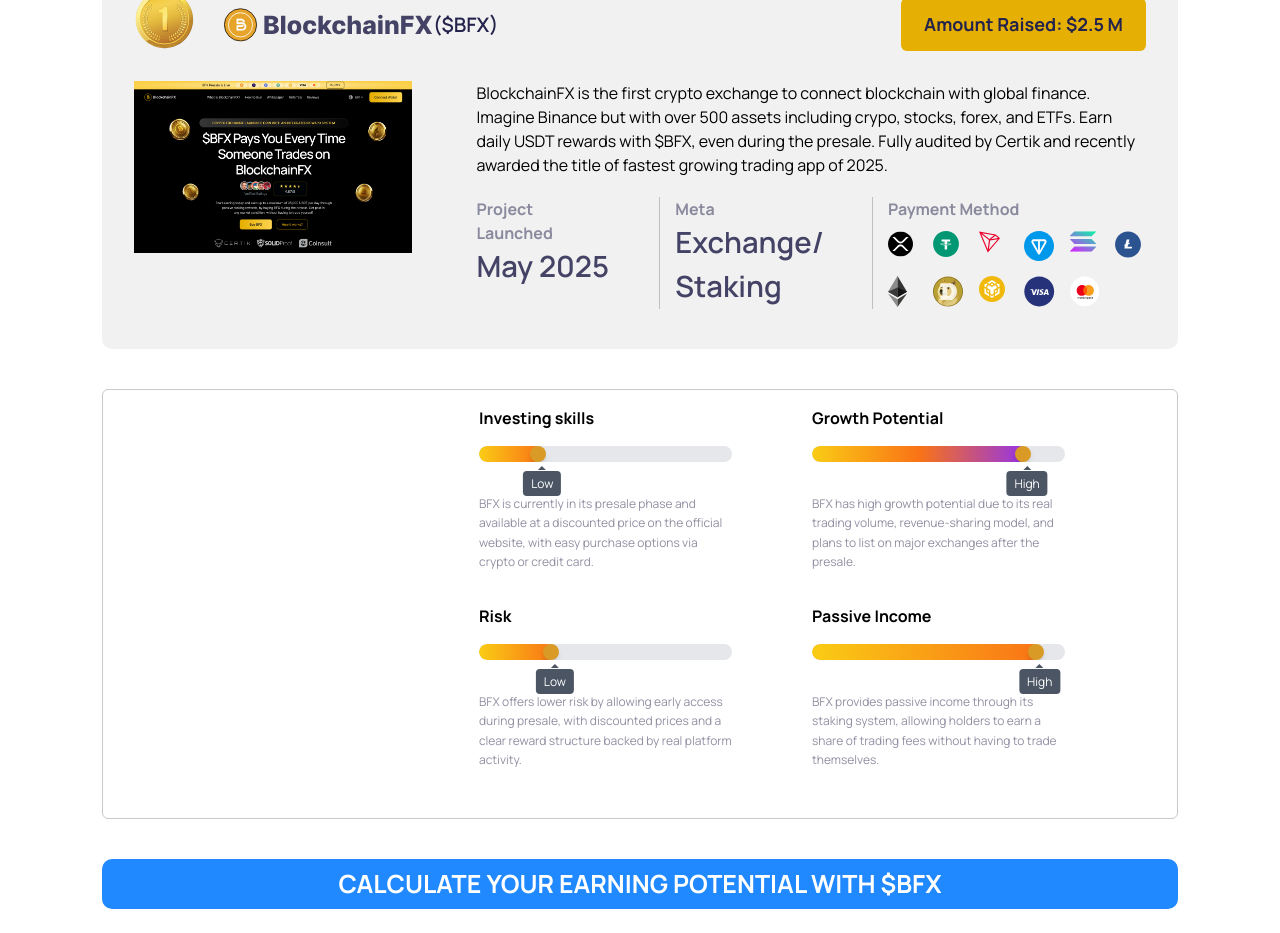
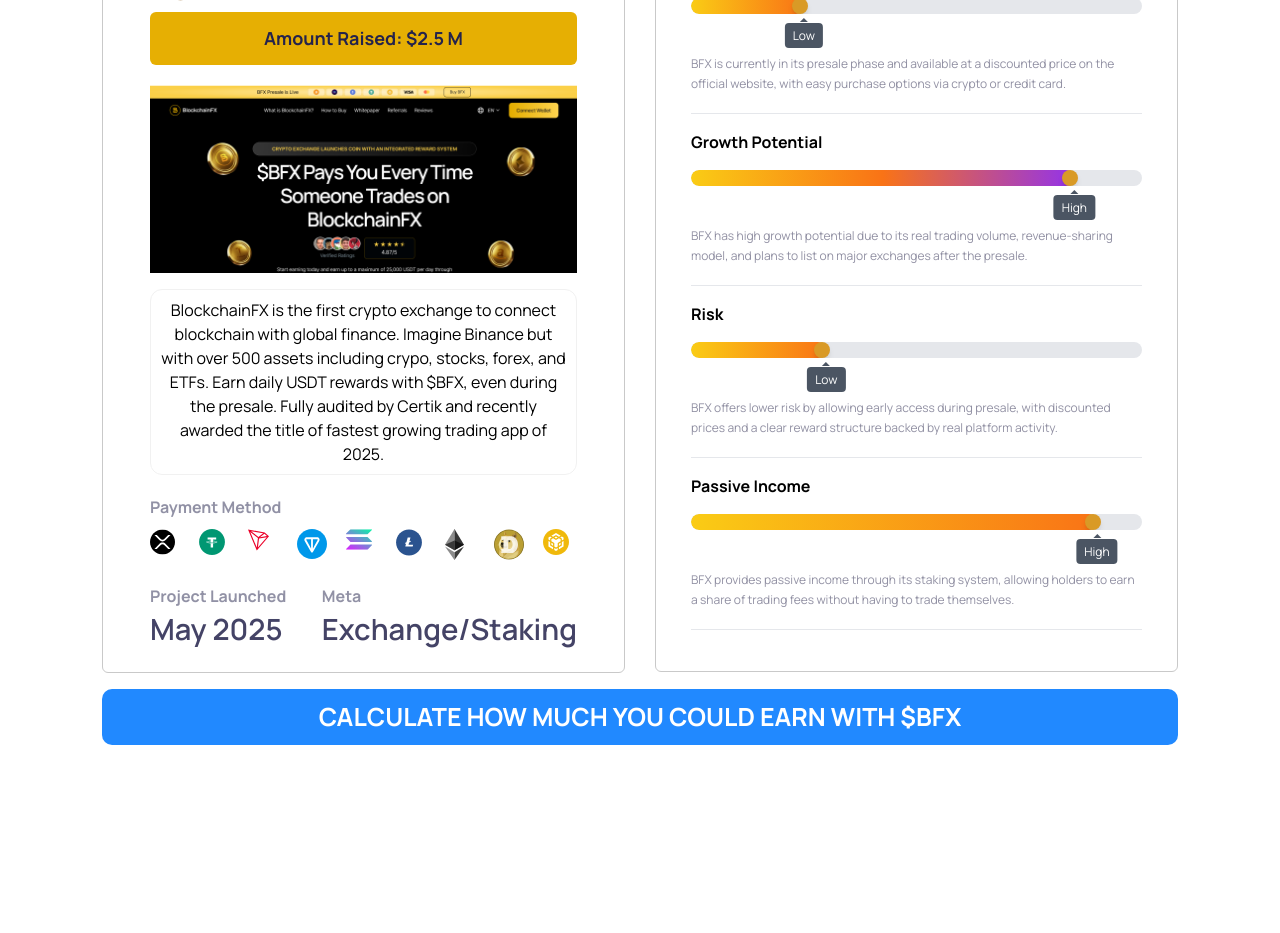
Before and after one commit to Cosmo-US-LLC/bfx-quiz-white-theme, a React (Create React App) app: page /quiz/best-crypto-project in a window 1280 px wide. Shown: the part 340-1273 px from the top of the page. After the commit the page ends 1109 px from the top, so only its background shows below. Built offline with nearby package versions, Linux system fonts and the light colour scheme.

Commit message:
slides design updated

```diff
--- a/src/pages/BestCrypto.jsx
+++ b/src/pages/BestCrypto.jsx
@@ -5,7 +5,7 @@
 import imgby from "../assets/quiz/card_quiz.png";
 import madle from "../assets/BestCrypto/madle.svg";
 import bfx from "../assets/BestCrypto/bfx.svg";
-import bfx_img from "../assets/BestCrypto/bfx_img.webp";
+import bfx_img from "../assets/BestCrypto/bfx_img_des.webp";
 import bfx_sv_1 from "../assets/BestCrypto/bfx_q (1).svg";
 import bfx_sv_2 from "../assets/BestCrypto/bfx_q (2).svg";
 import bfx_sv_3 from "../assets/BestCrypto/bfx_q (3).svg";
@@ -67,7 +67,7 @@
   return (
     <div
       ref={progressRef}
-      className="transition-all duration-1000 rounded-lg"
+      className="transition-all duration-1000  border-b border-[#D6D6D]"
       style={{
         opacity: isVisible ? 1 : 0,
         transform: isVisible ? "translateY(0)" : "translateY(30px)",
@@ -76,7 +76,7 @@
     >
       <h3 className="text-[16px] font-[700] text-[#000] mb-4">{title}</h3>
 
-      <div className="relative mb-8">
+      <div className="relative mb-10">
         <div className="relative w-full h-4 overflow-hidden bg-gray-200 rounded-full">
           <div
             className={`h-4 rounded-full ${color} relative`}
@@ -106,7 +106,7 @@
       </div>
 
       <p
-        className="text-[#9190A3] text-[12px] font-[400] mt-2 leading-relaxed"
+        className="text-[#9190A3] text-[12px] font-[400] pb-5 leading-relaxed"
         style={{
           opacity: isVisible ? 1 : 0,
           transition: "opacity 1.5s ease-out",
@@ -156,12 +156,6 @@
     {
       img: bfx_sv_9,
     },
-    {
-      img: bfx_sv_11,
-    },
-    {
-      img: bfx_sv_10,
-    }
   ];
   const progressData = [
     {
@@ -228,11 +222,12 @@
           </p>
         </div>
 
-        <div className="max-w-[1076px] relative bg-[#F1F1F1] rounded-[10px] mt-4 px-[32px] pt-[61px] pb-[40px] mb-4 mx-auto  w-full">
-          <div className="flex items-center justify-between">
+      <div className="flex items-center gap-x-[30px] max-w-[1076px] ">
+          <div className=" relative overflow-hidden border border-[#C9C9C9] min-h-[750px] rounded-[6px] px-[47px] pb-[20px] pt-[32px] mx-auto  w-[50%] max-w-[523px]">
+          <div className="">
             <div className="flex items-center">
               <div className="w-[90px]">
-                <img src={madle} className="absolute top-[-1%]" alt="" />
+                <img src={madle} className="absolute top-[-5%]" alt="" />
               </div>
               <div className="flex items-center">
                 <img src={bfx} alt="" />
@@ -241,34 +236,41 @@
                 </p>
               </div>
             </div>
-            <div className="flex justify-between space-x-4">
-              <button className="text-[#24234C] text-[18px] font-[700] bg-[#E6AF03] rounded-[6px] px-[23px] py-[13px]">
+            <div className="flex justify-between mt-6">
+              <button className="text-[#24234C] text-[18px] font-[700] w-[100%] bg-[#E6AF03] rounded-[6px] px-[23px] py-[13px]">
                 Amount Raised: $2.5 M
               </button>
-              {/* <button className="text-[#ffff] text-[18px] font-[700] bg-[#2189FF] rounded-[10px] px-[23px] py-[13px]">
-                Visit Site
-              </button> */}
             </div>
           </div>
-          <div className="flex justify-between pt-[30px] space-x-[4rem]">
-            <div className="max-w-[278.474px]">
+          <div className="pt-[20px]">
+            <div className="">
               <img src={bfx_img} alt="" />
             </div>
-            <div className="">
-              <p className="text-[16px] text-[#000]">
-                BlockchainFX is the first crypto exchange to connect blockchain
-                with global finance. Imagine Binance but with over 500 assets
-                including crypo, stocks, forex, and ETFs. Earn daily USDT
-                rewards with $BFX, even during the presale. Fully audited by
-                Certik and recently awarded the title of fastest growing trading
-                app of 2025.
+            <div className="pt-[16px]">
+              <p className="text-[16px] text-[#000] p-2 border border-[#F1F1F1] rounded-[12px] text-center">
+              BlockchainFX is the  first crypto exchange to connect blockchain with global finance. Imagine Binance but with over 500 assets including crypo, stocks, forex, and ETFs. Earn daily USDT rewards with $BFX, even during the presale. Fully audited by Certik and recently awarded the title of fastest growing trading app of 2025.
               </p>
-              <div className="flex justify-between pt-[20px]">
-                <div
-                  className="pr-[48px] "
-                  style={{
-                    borderRight: "1px solid rgba(0, 0, 0, 0.20)",
-                  }}
+              <div className=" pt-[20px]">
+                 <div className="">
+                  <p
+                    style={{
+                      color: "rgba(36, 35, 76, 0.50)",
+                    }}
+                    className="text-[16px] text-[rgba(36, 35, 76, 0.50)] font-[700]"
+                  >
+                    Payment Method
+                  </p>
+                  <div className="grid grid-cols-9  gap-[15px] pt-[10px]">
+                    {iconData.map((item) => (
+                      <div>
+                        <img src={item.img} alt="" />
+                      </div>
+                    ))}
+                  </div>
+                </div>
+               <div className="flex justify-between mt-6">
+                 <div
+                  className=""
                 >
                   <p
                     style={{
@@ -283,10 +285,7 @@
                   </h3>
                 </div>
                 <div
-                  className="pr-[48px] pl-[15px] "
-                  style={{
-                    borderRight: "1px solid rgba(0, 0, 0, 0.20)",
-                  }}
+                  className=""
                 >
                   <p
                     style={{
@@ -297,46 +296,20 @@
                     Meta
                   </p>
                   <h3 className="text-[#444366] text-[29.2px] font-[600]">
-                    Exchange/ <br /> Staking
+                    Exchange/Staking
                   </h3>
                 </div>
-                <div className="pl-[15px]">
-                  <p
-                    style={{
-                      color: "rgba(36, 35, 76, 0.50)",
-                    }}
-                    className="text-[16px] text-[rgba(36, 35, 76, 0.50)] font-[700]"
-                  >
-                    Payment Method
-                  </p>
-                  <div className="grid grid-cols-6 gap-[15px] pt-[10px]">
-                    {iconData.map((item) => (
-                      <div>
-                        <img src={item.img} alt="" />
-                      </div>
-                    ))}
-                  </div>
-                </div>
+               </div>
               </div>
             </div>
           </div>
         </div>
         <div
-          className="max-w-[1076px] overflow-hidden mb-[2rem] mt-6 pb-[3rem] pt-[1rem] w-[100%] relative mx-auto border border-[#C9C9C9] rounded-[6px]"
+          className="overflow-hidden py-[35px] min-h-[750px] w-[50%] max-w-[523px] relative mx-auto border border-[#C9C9C9] rounded-[6px]"
           style={{}}
         >
           <div className="">
-            <div className="absolute -bottom-[1%] left-4  ">
-              {/* <img src={imgby} className="h-[319px]" alt="" /> */}
-              {image && (
-                <img
-                  src={image}
-                  alt="Selected"
-                  className="flex w-[320px] h-auto "
-                />
-              )}
-            </div>
-            <div className="grid grid-cols-1 pr-[7rem] pl-[2px] mr-0 md:grid-cols-2 gap-x-[5rem] gap-y-[2rem] max-w-[700px] ml-auto">
+            <div className="grid grid-cols-1 px-[35px]  mr-0 md:grid-cols-1 gap-y-[1rem] max-w-[700px] ml-auto">
               {progressData.map((item, index) => (
                 <ProgressBar
                   key={index}
@@ -350,12 +323,13 @@
             </div>
           </div>
         </div>
-        <div className="mb-6 w-[100%] max-w-[1076px] mx-auto mt-2">
+      </div>
+        <div className="mb-6 w-[100%] max-w-[1076px] mx-auto mt-4">
           <button
             onClick={handleNext}
-            className="text-[25px] text-[#fff] font-[700] leading-[24px] uppercase bg-[#2189FF] rounded-[10px] py-[13px] w-[100%] "
+            className="text-[25px] text-[#fff] font-[700] leading-[24px] uppercase bg-[#2189FF] rounded-[10px] py-[16px] w-[100%] "
           >
-            Calculate your earning potential with $bfx
+            Calculate How Much You Could Earn With $BFX
           </button>
         </div>
       </div>
--- a/src/pages/QuizStep22.jsx
+++ b/src/pages/QuizStep22.jsx
@@ -80,7 +80,7 @@
 
       <div className="flex justify-between max-w-[1160px] w-[100%] mx-auto items-center mt-6 mb-6">
         <div className="max-w-[475px] space-y-[18px] w-full">
-          <h1 className="text-[30px] font-[700] leading-[116%] mb-1 ">
+          <h1 className="text-[40px] font-[800] leading-[116%] mb-1 ">
            Estimate Your Earning <br /> Potential With $BFX
           </h1>
           <div className="mt-2">
@@ -169,7 +169,7 @@
               }}
               className={`py-[13px] w-[100%] text-[#fff] text-[19px] font-[700] leading-[24px] tracking-[-0.32px] uppercase`}
             >
-              Unlock your Special Bonus (1/3)
+              Continue
             </button>
           </div>
         </div>
--- a/src/pages/Results.jsx
+++ b/src/pages/Results.jsx
@@ -95,8 +95,8 @@
               />
             </svg>
           </div>
-          <h3 className="font-[500] text-[#000] text-[20px] py-[5px] ml-2 flex">
-            35% Special Bonus expires in <p className="font-[700] w-[100px] text-[#037FF9] text-Manrope flex justify-center ">{formatTime(timeLeft)} min
+          <h3 className="font-[700] text-[#000] text-[22px] py-[5px] ml-2 flex">
+            35% Special Bonus expires in<p className="font-[700] w-[110px] text-[#037FF9] text-Manrope flex justify-center ">{formatTime(timeLeft)} min
             </p>
           </h3>
         </div>
@@ -111,16 +111,16 @@
               <br />
               Here’s your limited one-time bonus code to buy $BFX*
             </p>
-            <div className="max-w-[618px] pt-8 pb-[1px] mx-auto bg-[#F0F0F0]">
+            <div className="max-w-[618px] py-[36px] mx-auto bg-[#F0F0F0]">
               {/* <div className="flex items-center max-w-[506px] mx-auto mb-[25px]">
                 <p className="w-[50%] text-[16px] flex justify-start  font-[400] text-[black] ">
                   Your readiness:{" "}
                   <span className="font-[700] text-[#037FF9] "> 87%</span>
                 </p>
               </div> */}
-              <div className="flex justify-evenly pl-2 pt-3 items-center max-w-[506px] mx-auto w-[100%] bg-[#fff] mb-4">
+              <div className="flex justify-evenly border-[1px] border-[#C8C8C8] pl-2 pt-3 items-center max-w-[506px] mx-auto w-[100%] bg-[#fff]">
                 <div className="relative z-[9]">
-                  <h2 className="text-black font-[500] text-[24px] mb-4">
+                  <h2 className="text-black font-[700] text-[24px] mb-4">
                     Claim your personal <br />
                     <span className="font-[700] text-[#037FF9] ">35%</span> BFX
                     Bonus Code
@@ -194,7 +194,7 @@
                   />
                 </div>
               </div>
-              <div className="max-w-[506px] mx-auto">
+              {/* <div className="max-w-[506px] mx-auto">
                 <p className="text-[16px] text-[black] font-[500] leading-[250%] text-center mb-4">
                   *At 3insiders, our goal is to match you with the right project
                   for your goals and secure exclusive deals you won’t find
@@ -204,7 +204,7 @@
                 <div className="flex items-center justify-center mb-6">
                   <img src={result_icon_3} className="h-[132px]" alt="" />
                 </div>
-              </div>
+              </div> */}
             </div>
           </div>
           <div className="max-w-[600.2px] mx-auto my-6">
@@ -214,12 +214,13 @@
                 borderRadius: "10px",
                 background: "#037FF9",
               }}
-              className={`py-[13px] w-[100%] text-[20px] font-[700] leading-[24px] tracking-[-0.32px] text-[#fff] uppercase`}
+              className={`py-[13px] w-[100%] text-[20px] font-[700] leading-[24px] tracking-[-0.32px] text-[#fff]`}
             >
-              CLAIM YOUR BONUS NOW
+              CLAIM YOUR BONUS NOW! <br />
+              <span className="text-[16px] font-[500]">This button will redirect you to BlockchainFX.com</span>
             </button>
           </div>
-          <p className="text-[16px] text-[black] leading-[100%] pb-8 font-[400] text-center ">The button will redirect you to BlockchainFX.com</p>
+          <p className="text-[14px] text-[black] leading-[171.429%] font-manrope max-w-[506px] mx-auto pb-8 font-[700] text-center ">*At 3insiders, our goal is to match you with the right project for your goals and secure exclusive deals you won’t find anywhere else through our industry connections. A win for everyone.</p>
         </div>
       </div>
     </div>
```
Also changed, not shown: src/pages/QuizStep19_28.jsx (+31 -31 lines), src/assets/BestCrypto/bfx_img_des.webp (added).
